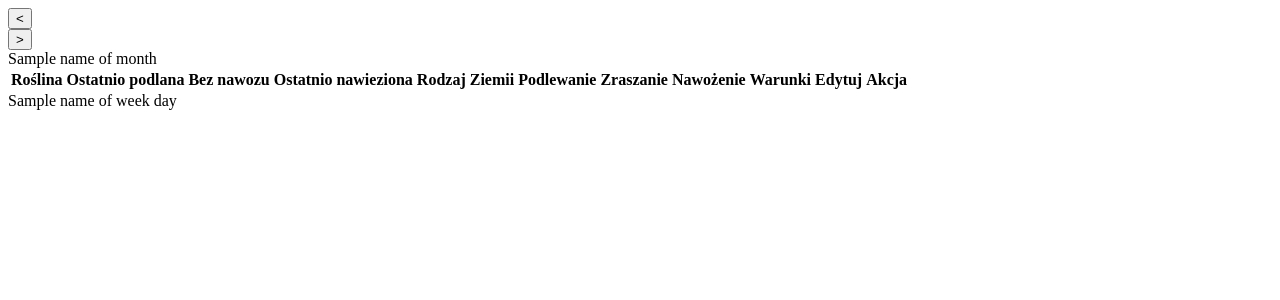
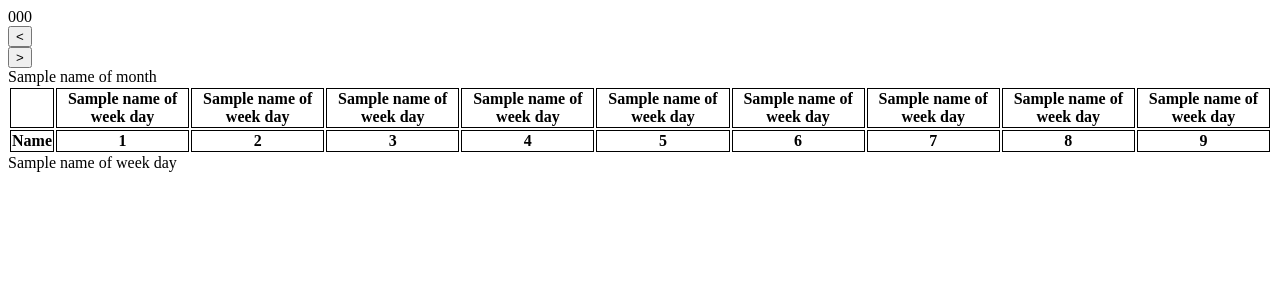
Before and after one commit to tekoszi/CalendarScheduler, a Flask app: template templates/main.html in a window 1280 px wide. Shown: the top 300 px of the page. Run offline with Flask 2, Linux system fonts and the light colour scheme; the template is opened without the code that fills it: most values are stand-ins (such as "Sample title", 1, 10 or a date in 2020); lists and menus that the app fills with data are empty.

Commit message:
Calculated numbers of days in months and display sketch of schedule

```diff
--- a/app.py
+++ b/app.py
@@ -3,13 +3,13 @@ import os
 from datetime import datetime
 
 from flask import Flask, render_template, request
-from calendar import monthrange, weekday
+from calendar import monthrange, weekday, _monthlen
+
 app = Flask(__name__)
 
 
 @app.route("/", methods=["GET", "POST"])
 def main():
-    global c
     dirname = os.path.dirname(__file__)
     filename = os.path.join(dirname, 'db.json')
     current_month = datetime.today().month
@@ -17,13 +17,14 @@ def main():
     current_day = datetime.today().day
     # keep those variables in localstorage
     # allways when home page is run those should be writen from localstorage
-    #localStorage.setItem(key, value);
-    #localStorage.getItem(key)
+    # localStorage.setItem(key, value);
+    # localStorage.getItem(key)
 
     # we should clear local storage for current month to be default when you run app again.
     #
     nameOfWeekDay = weekday(current_year, current_month, current_day)
-    print(current_month, current_year, nameOfWeekDay)
+    numbersOfDays = _monthlen(current_year, current_month)
+
     def loadDB():
         with open(filename, mode='r') as json_file:
             db = json.load(json_file)
@@ -34,8 +35,12 @@ def main():
             json.dump(db, json_file)
 
     db = loadDB()
+    people = db["people"]
+    numbersOfPeople = len(people)
 
-    return render_template('main.html', people=db['people'], nameOfWeekDay=db["weekdays"][nameOfWeekDay], nameOfMonth=db["months"][current_month-1])
+    return render_template('main.html', people=db['people'], nameOfWeekDay=db["weekdays"][nameOfWeekDay],
+                           nameOfMonth=db["months"][current_month - 1], numbersOfDays=numbersOfDays,
+                           numbersOfPeople=numbersOfPeople, )
 
 
 @app.route("/calculateMonthDays", methods=["GET", "POST"])
@@ -46,6 +51,7 @@ def previousMonth():
     # localStorage.setItem(key, value);
     # localStorage.getItem(key)
     return render_template('main.html')
+
 
 def nextMonth():
     # increment current month
--- a/templates/main.html
+++ b/templates/main.html
@@ -3,8 +3,10 @@
 <head>
     <meta charset="UTF-8">
     <title>Title</title>
+    <style> td, th { border: 1px solid black; } </style>
 </head>
 <body>
+    {{numbersOfDays}}
     <form class="form-control" method="post" action="/previousMonth">
         <input type="submit" class="btn btn-dark my-1" value="<">
     </form>
@@ -12,23 +14,31 @@
         <input type="submit" class="btn btn-dark my-1" value=">">
     </form>
     <div>{{nameOfMonth}}</div>
+
     <table id="plantTableID" class="table mt-0 table-dark table-striped table-hover plantTable">
         <thead>
-        <tr>
-            <th>Roślina</th>
-            <th>Ostatnio podlana</th>
-            <th>Bez nawozu</th>
-            <th>Ostatnio nawieziona</th>
-            <th>Rodzaj Ziemii</th>
-            <th>Podlewanie Zraszanie</th>
-            <th>Nawożenie</th>
-            <th>Warunki</th>
-            <th>Edytuj</th>
-            <th>Akcja</th>
-        </tr>
+            <tr>
+                <th></th>
+                {%for i in range(1, numbersOfDays + 1)%}
+                <th>{{nameOfWeekDay}}</th>
+                {%endfor%}
+            </tr>
         </thead>
         <tbody>
-
+        <tr>
+            <th>Name</th>
+            {%for i in range(1, numbersOfDays + 1)%}
+            <th>{{i}}</th>
+            {%endfor%}
+        </tr>
+            {%for i in range(0, numbersOfPeople)%}
+                <tr>
+                    <td>{{people[i]}}</td>
+                    {%for i in range(1, numbersOfDays + 1)%}
+                        <td></td>
+                    {%endfor%}
+                </tr>
+            {%endfor%}
         </tbody>
     </table>
 {{nameOfWeekDay}}
```
